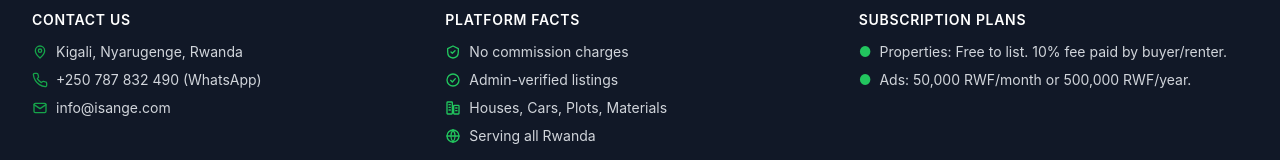
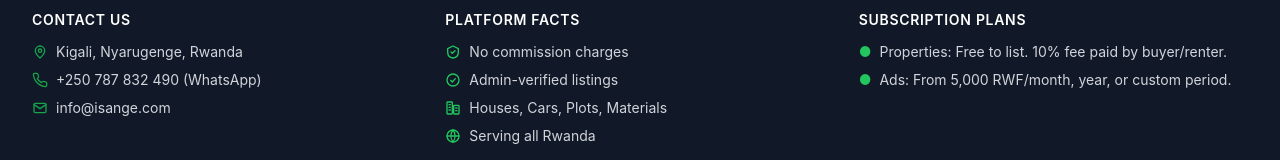
Before and after one commit to NtakirutimanaI/ndangira-frontend, a React (Vite) app: page / in a window 1280 px wide. Shown: the part 1751-1911 px from the top of the page. Built offline with nearby package versions, Linux system fonts and the light colour scheme; no server answers.

Commit message:
Fix: Update ad pricing to 'From 5,000 RWF/month, year, or custom period'

```diff
--- a/src/components/Footer.jsx
+++ b/src/components/Footer.jsx
@@ -154,7 +154,7 @@ forClients: [
                 </div>
                 <div className="flex items-start gap-2">
                   <span className="text-green-500">●</span>
-                  <span>Ads: 50,000 RWF/month or 500,000 RWF/year.</span>
+                  <span>Ads: From 5,000 RWF/month, year, or custom period.</span>
                 </div>
               </div>
             </div>
--- a/src/i18n/translations.js
+++ b/src/i18n/translations.js
@@ -62,7 +62,7 @@ export const translations = {
     'footer.servingRwanda': 'Serving all Rwanda',
     'footer.subscriptionPlans': 'Subscription Plans',
     'footer.planPerProperty': 'Properties: Free to list. 10% fee paid by buyer/renter.',
-    'footer.planUnlimited': 'Ads: 50,000 RWF/month or 500,000 RWF/year.',
+    'footer.planUnlimited': 'Ads: From 5,000 RWF/month, year, or custom period.',
     'footer.privacy': 'Privacy',
     'footer.terms': 'Terms',
     'footer.copyright': 'Isange by MAKE IT SOLUTIONS Ltd.',
@@ -589,7 +589,7 @@ export const translations = {
     'footer.servingRwanda': 'Dukorera mu Rwanda hose',
     'footer.subscriptionPlans': 'Gahunda zo Kwiyandikisha',
     'footer.planPerProperty': 'Imitungo: Nta gishyura. 10% ikugurishwa na mugura/umukodesha.',
-    'footer.planUnlimited': 'Amatangazo: 50,000 RWF/ukwezi cyangwa 500,000 RWF/umwaka.',
+    'footer.planUnlimited': 'Amatangazo: Tangura kuri 5,000 RWF/ukwezi, umwaka, cyangwa igihe kingana.',
     'footer.privacy': 'Ibanga',
     'footer.terms': 'Amabwiriza',
     'footer.copyright': 'Isange ya MAKE IT SOLUTIONS Ltd.',
```
